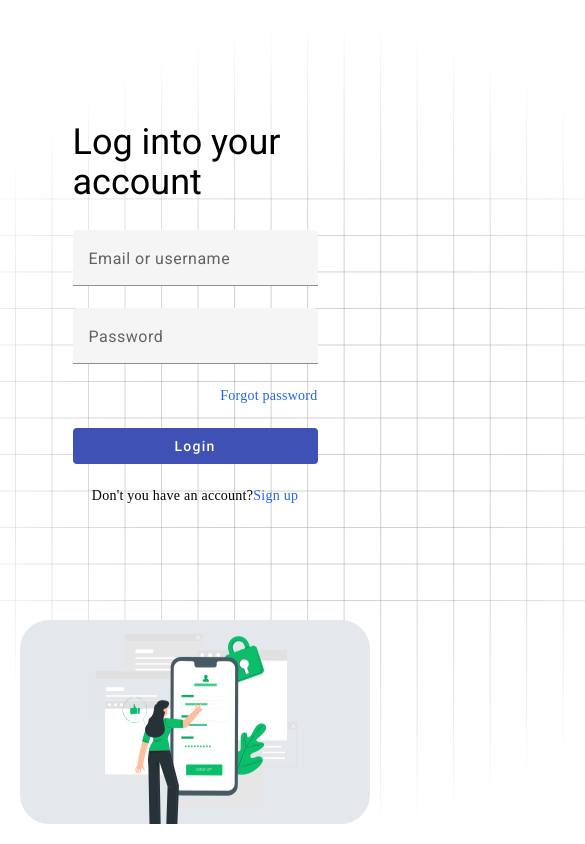
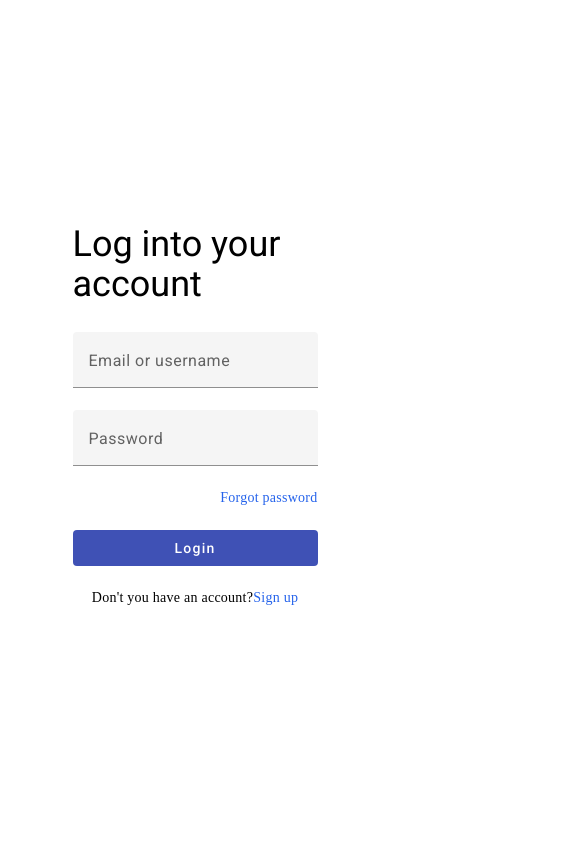
Before and after one commit to asrorqayumov/rateidea, an Angular app: page /login in a window 390 px wide. Shown: the top 844 px of the page, 585 px wide, since content can reach past the window. Built offline with nearby package versions, Linux system fonts and the light colour scheme.

Commit message:
Login va Sign-up pagelarni Responsivelari to'grilandi

```diff
--- a/src/app/core/auth/components/login/login.component.html
+++ b/src/app/core/auth/components/login/login.component.html
@@ -25,10 +25,10 @@
       </p>
     </form>
   </div>
-  <div class="z-20 bg-[url(../public/images/signup.svg)] bg-center bg-no-repeat bg-cover rounded-[29px]"></div>
+  <div class="z-20 bg-[url(../public/images/signup.svg)] lg:block hidden  bg-center bg-no-repeat bg-cover rounded-[29px]"></div>
 
   <svg
-    class="absolute z-10 h-full top-[50%] left-[55%] -translate-y-[50%] -translate-x-[40%]"
+    class="absolute z-10 h-full lg:block hidden  top-[50%] left-[55%] -translate-y-[50%] -translate-x-[40%]"
     fill="none"
     height="1068"
     viewBox="0 0 1080 1068"
--- a/src/app/core/auth/components/sign-up/sign-up.component.html
+++ b/src/app/core/auth/components/sign-up/sign-up.component.html
@@ -71,10 +71,10 @@
   </div>
   <!-- Rest of your HTML remains unchanged -->
 
-  <div class="z-20 bg-[url(../public/images/signup.svg)] bg-center bg-no-repeat bg-cover rounded-[29px]"></div>
+  <div class="z-20 bg-[url(../public/images/signup.svg)] hidden lg:block bg-center bg-no-repeat bg-cover rounded-[29px]"></div>
 
   <svg
-    class="absolute z-10 h-full top-[50%] left-[55%] -translate-y-[50%] -translate-x-[40%]"
+    class="absolute z-10 h-full top-[50%] hidden lg:block left-[55%] -translate-y-[50%] -translate-x-[40%]"
     fill="none"
     height="1068"
     viewBox="0 0 1080 1068"
```
